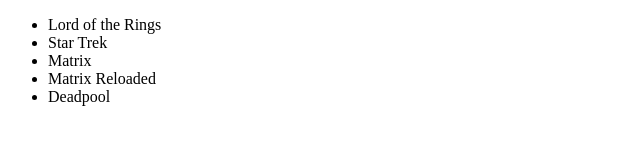
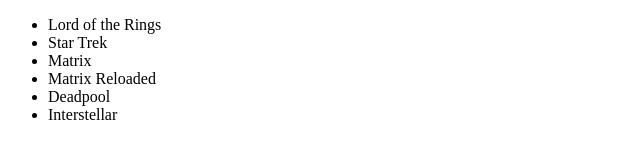
Before and after one commit to ultrox/git-seq, a plain HTML site: page index.html in a window 1280 px wide. Shown: the full height of the page, 0-640 px from the left. Drawn offline with Linux system fonts and the light colour scheme.

Commit message:
6. Add Interstellar

```diff
--- a/index.html
+++ b/index.html
@@ -12,6 +12,7 @@
         <li>Matrix</li>
         <li>Matrix Reloaded</li>
         <li>Deadpool</li>
+        <li>Interstellar</li>
       </ul>
     </body>
   </html>
```
